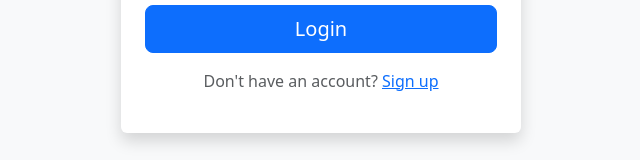
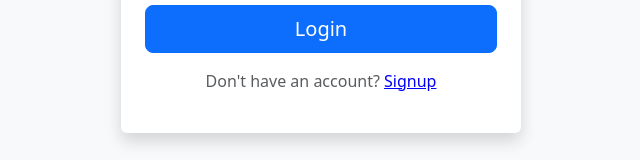
Before and after one commit to harshadatta009/chat-app, a React (Vite) app: page / in a window 1280 px wide. Shown: the part 458-618 px from the top of the page, without its empty margins (319-959 px from the left). Built offline with nearby package versions, Linux system fonts and the light colour scheme; no server answers.

Commit message:
removed href to navigate function()

```diff
--- a/src/pages/Login.tsx
+++ b/src/pages/Login.tsx
@@ -14,7 +14,6 @@ const Login: React.FC = () => {
             await loginUser(email, password);
             navigate("/users");
             console.log("Login successful. Navigating to /users...");
-            console.log("Firebase API Key:", process.env.REACT_APP_FIREBASE_API_KEY);
 
         } catch (error: any) {
             if (error.code === "auth/user-not-found") {
@@ -72,7 +71,16 @@ const Login: React.FC = () => {
                 </Form>
 
                 <p className="text-center mt-3 text-muted">
-                    Don't have an account? <a href="/signup">Sign up</a>
+                    Don't have an account? <span
+                        onClick={() => navigate("/signup")}
+                        style={{
+                            cursor: "pointer",
+                            textDecoration: "underline",
+                            color: "blue",
+                        }}
+                    >
+                        Signup
+                    </span>
                 </p>
             </motion.div>
         </Container>
--- a/src/pages/Signup.tsx
+++ b/src/pages/Signup.tsx
@@ -103,7 +103,16 @@ const Signup: React.FC = () => {
                 </Form>
 
                 <p className="text-center mt-3 text-muted">
-                    Already have an account? <a href="/">Login</a>
+                    Already have an account? <span
+                        onClick={() => navigate("/")}
+                        style={{
+                            cursor: "pointer",
+                            textDecoration: "underline",
+                            color: "blue",
+                        }}
+                    >
+                        Login
+                    </span>
                 </p>
             </motion.div>
         </Container>
```
